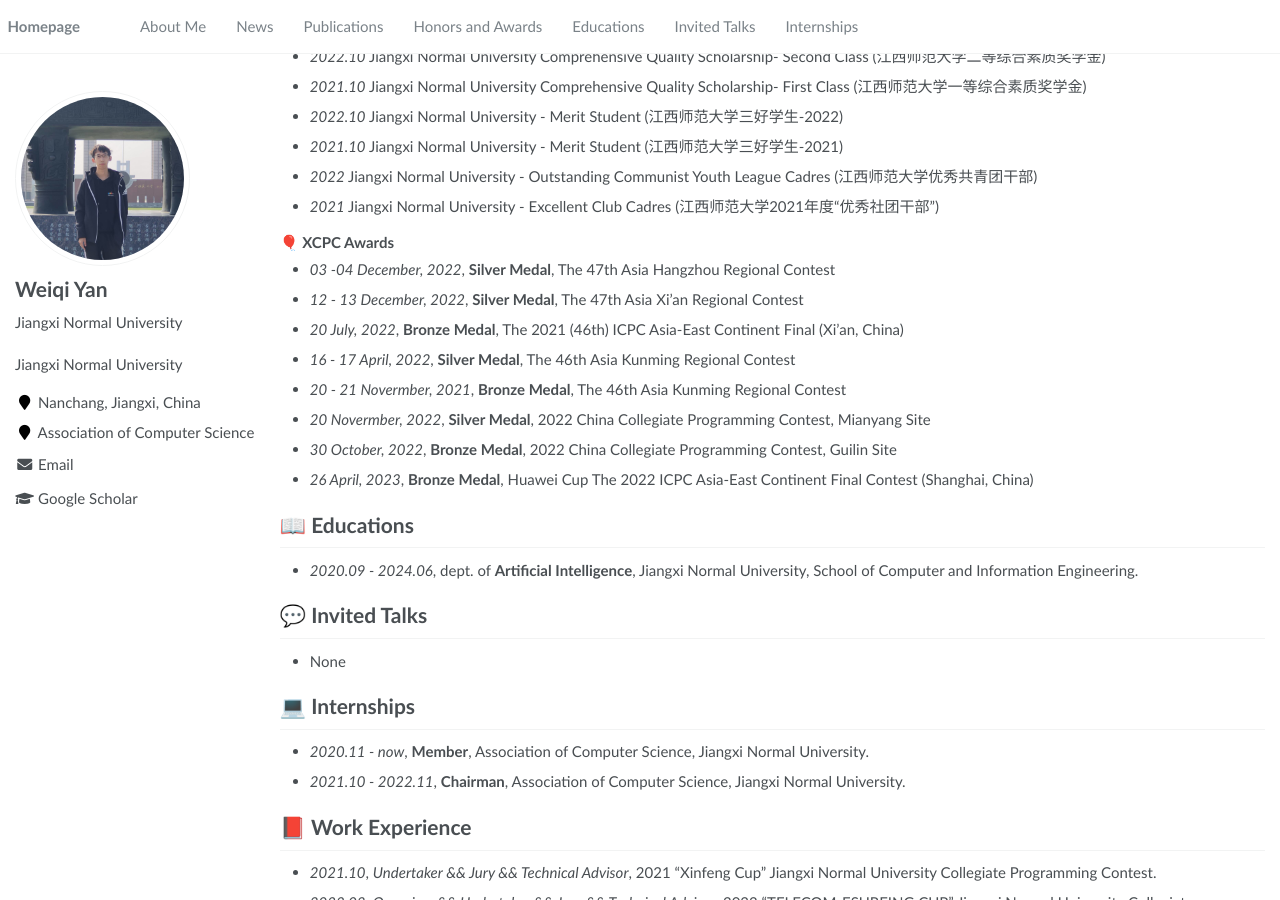
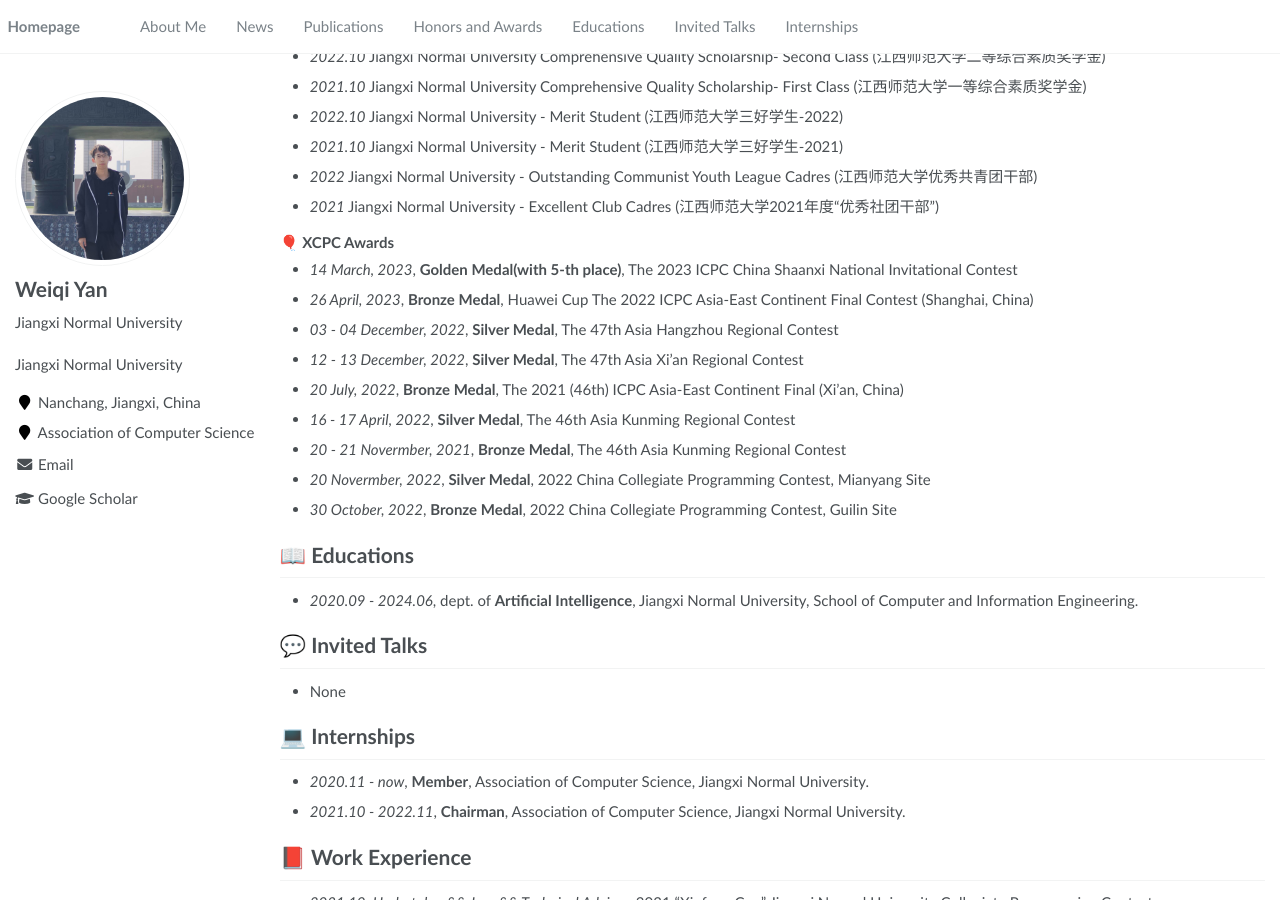
Before and after one commit to Heartfirey/Heartfirey.github.io, a Jekyll site: the page built from _pages/about.md, in a window 1280 px wide and 900 px high, scrolled down 416 px. Built offline with Jekyll 4.4.1, drawn with Linux system fonts in a browser that asks for light colours.

Commit message:
Update about.md
Add Golden Medal of 2023 Shaanxi Invitational Contest

```diff
--- a/_pages/about.md
+++ b/_pages/about.md
@@ -42,14 +42,16 @@ None
 
 ### 🎈 XCPC Awards
 
-- *03 -04 December, 2022*, **Silver Medal**, The 47th Asia Hangzhou Regional Contest
+- *14 March, 2023*, **Golden Medal(with 5-th place)**, The 2023 ICPC China Shaanxi National Invitational Contest
+- *26 April, 2023*, **Bronze Medal**, Huawei Cup The 2022 ICPC Asia-East Continent Final Contest (Shanghai, China)
+- *03 - 04 December, 2022*, **Silver Medal**, The 47th Asia Hangzhou Regional Contest
 - *12 - 13 December, 2022*, **Silver Medal**, The 47th Asia Xi'an Regional Contest
 - *20 July, 2022*, **Bronze Medal**, The 2021 (46th) ICPC Asia-East Continent Final (Xi'an, China)
 - *16 - 17 April, 2022*, **Silver Medal**, The 46th Asia Kunming Regional Contest
 - *20 - 21 Novermber, 2021*, **Bronze Medal**, The 46th Asia Kunming Regional Contest
 - *20 Novermber, 2022*, **Silver Medal**, 2022 China Collegiate Programming Contest, Mianyang Site
 - *30 October, 2022*, **Bronze Medal**, 2022 China Collegiate Programming Contest, Guilin Site
-- *26 April, 2023*, **Bronze Medal**, Huawei Cup The 2022 ICPC Asia-East Continent Final Contest (Shanghai, China)
+
 
 # 📖 Educations
 - *2020.09 - 2024.06*, dept. of **Artificial Intelligence**, Jiangxi Normal University, School of Computer and Information Engineering.
```
